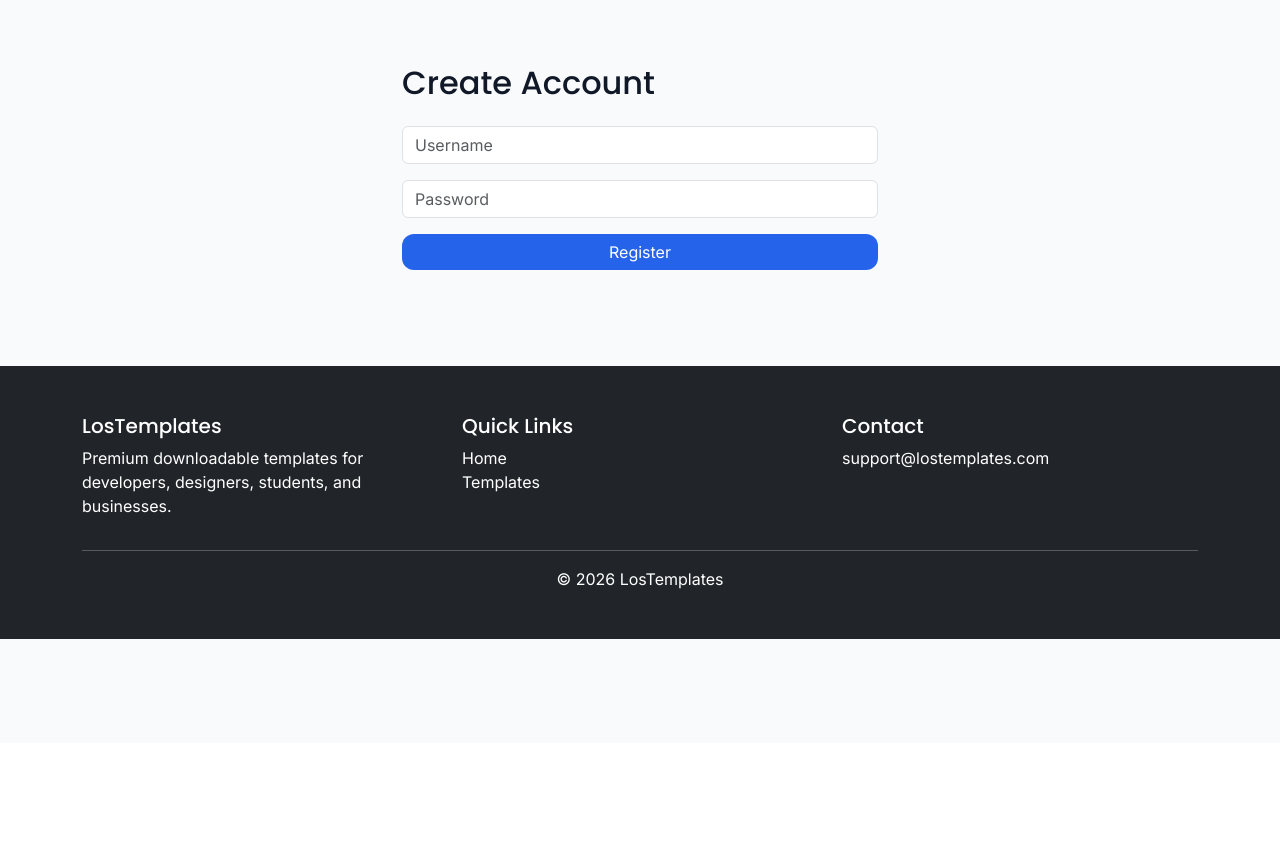
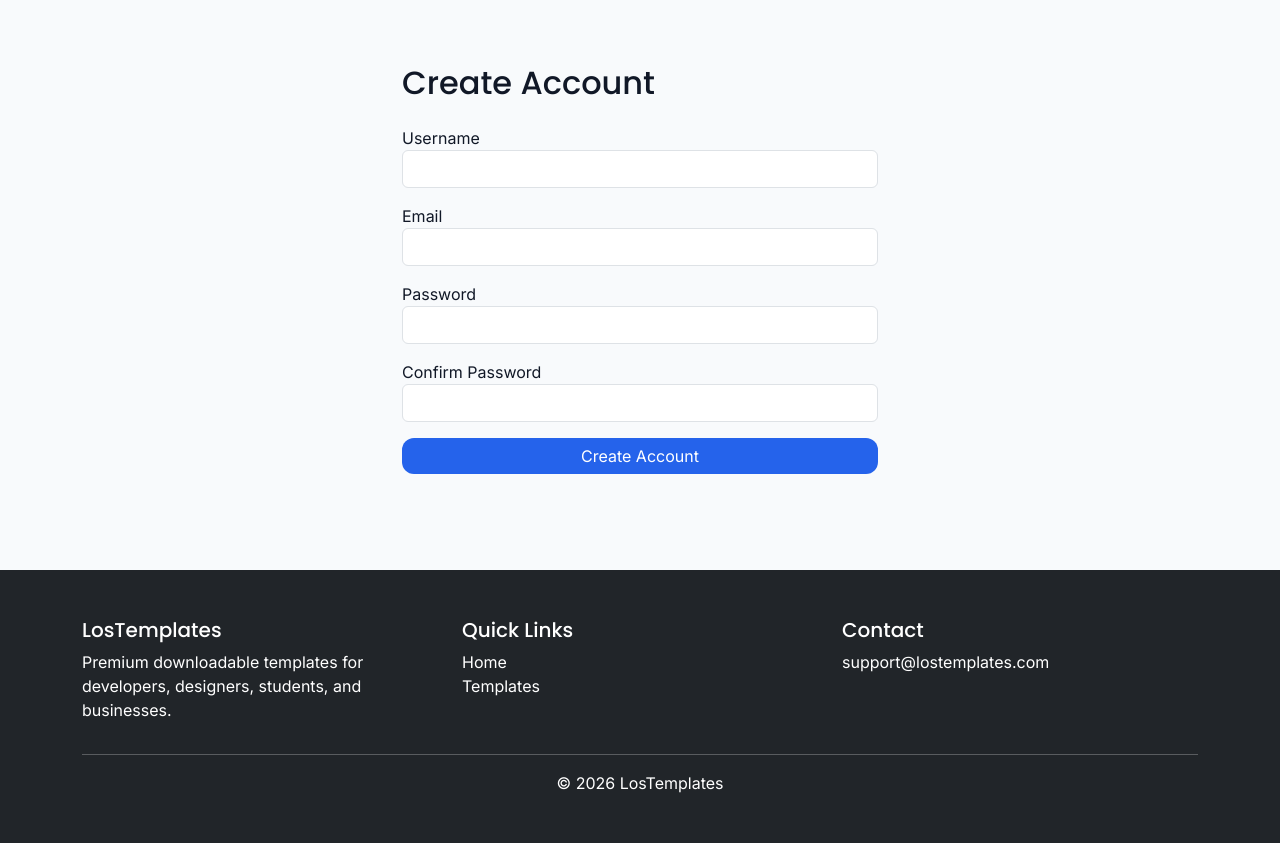
Before and after one commit to St3kl/LosTemplates, a Django app: page /accounts/register/ in a window 1280 px wide. Shown: the part 57-900 px from the top of the page. Before the commit the page ends 696 px from the top, so only its background shows below. Run offline with Django 5.2, Linux system fonts and the light colour scheme.

Commit message:
feat(auth): require email registration and prepare users for payment integration

```diff
--- a/apps/accounts/views.py
+++ b/apps/accounts/views.py
@@ -1,5 +1,6 @@
 from django.contrib.auth import authenticate, login, logout
 from django.shortcuts import render, redirect
+from django.contrib import messages
 from django.contrib.auth.models import User
 from django.contrib.auth.decorators import login_required
 from apps.orders.models import Order
@@ -34,18 +35,39 @@ def register_view(request):
 
     if request.method == "POST":
 
-        username = request.POST.get("username")
+        username = request.POST.get("username", "").strip()
+        email = request.POST.get("email", "").strip().lower()
         password = request.POST.get("password")
+        confirm_password = request.POST.get("confirm_password")
 
-        if not User.objects.filter(username=username).exists():
+        # Validation
+        if not username or not email or not password:
+            messages.error(request, "All fields are required.")
+            return redirect("register")
 
-            user = User.objects.create_user(
-                username=username,
-                password=password
-            )
+        if password != confirm_password:
+            messages.error(request, "Passwords do not match.")
+            return redirect("register")
 
-            login(request, user)
-            return redirect("product_list")
+        if User.objects.filter(username=username).exists():
+            messages.error(request, "Username already exists.")
+            return redirect("register")
+
+        if User.objects.filter(email=email).exists():
+            messages.error(request, "Email already exists.")
+            return redirect("register")
+
+        user = User.objects.create_user(
+            username=username,
+            email=email,
+            password=password,
+        )
+
+        login(request, user)
+
+        messages.success(request, "Account created successfully!")
+
+        return redirect("product_list")
 
     return render(request, "accounts/register.html")
 
--- a/templates/accounts/register.html
+++ b/templates/accounts/register.html
@@ -6,22 +6,50 @@
 
     <h2 class="mb-4">Create Account</h2>
 
-    <form method="POST">
+    <form method="post">
+
     {% csrf_token %}
 
-        <input type="text"
+    <div class="mb-3">
+        <label>Username</label>
+        <input
+            type="text"
             name="username"
-               class="form-control mb-3"
-               placeholder="Username">
+            class="form-control"
+            required>
+    </div>
 
-        <input type="password"
+    <div class="mb-3">
+        <label>Email</label>
+        <input
+            type="email"
+            name="email"
+            class="form-control"
+            required>
+    </div>
+
+    <div class="mb-3">
+        <label>Password</label>
+        <input
+            type="password"
             name="password"
-               class="form-control mb-3"
-               placeholder="Password">
+            class="form-control"
+            required>
+    </div>
+
+    <div class="mb-3">
+        <label>Confirm Password</label>
+        <input
+            type="password"
+            name="confirm_password"
+            class="form-control"
+            required>
+    </div>
 
     <button class="btn btn-primary w-100">
-            Register
+        Create Account
     </button>
+
 </form>
 
 </div>
```
Lines whose indentation alone changed are shown as unchanged.
